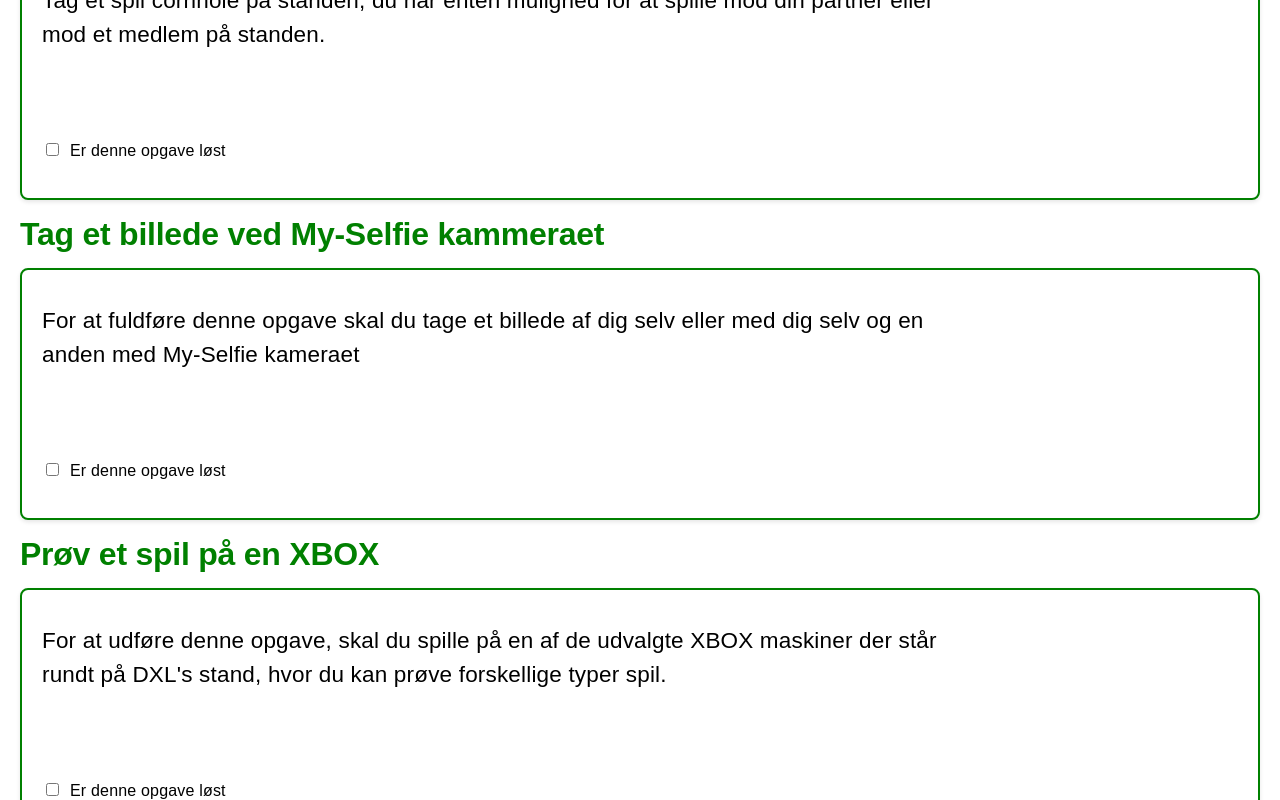
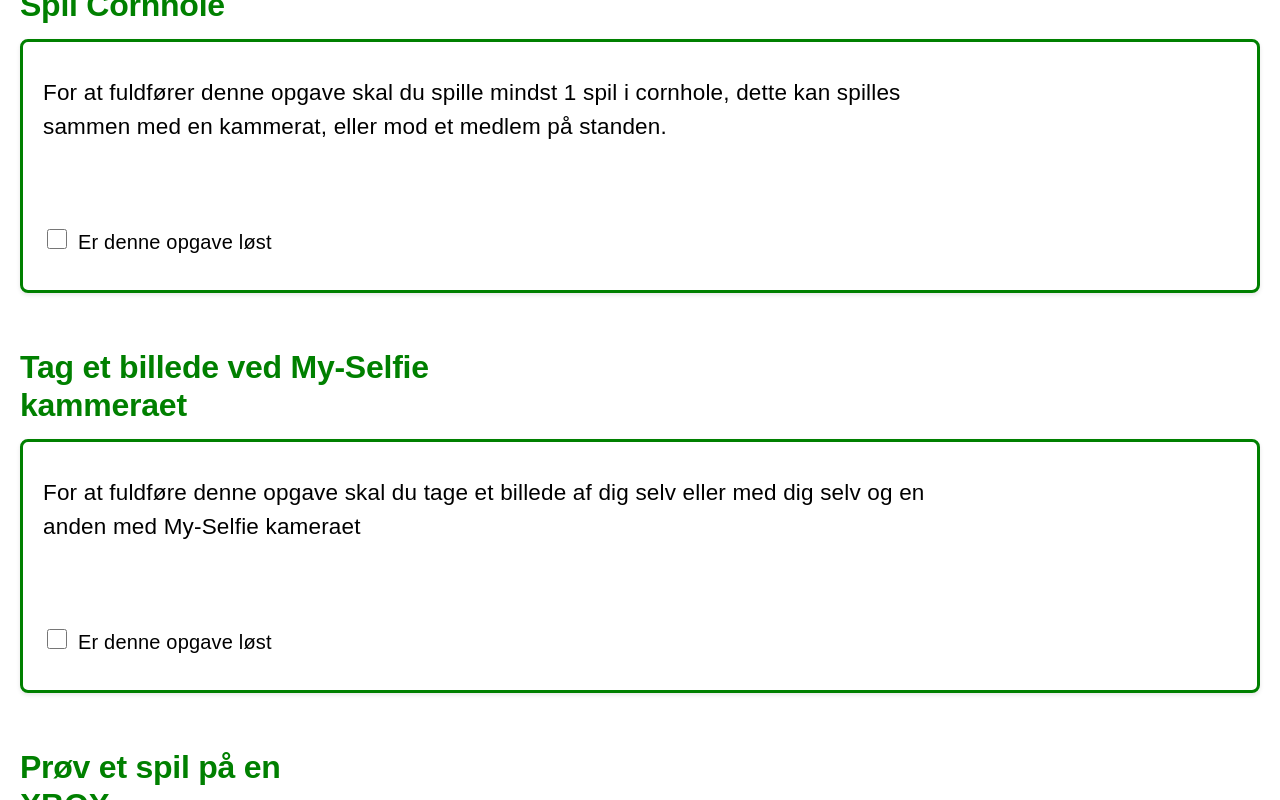
Before and after one commit to lk22/dxl-competition-questionaire, a React (Vite) app: page / in a window 1280 px wide. Both pictures are taken after a click on the button "Ja, lad os komme igang!". Shown: the part 761-1561 px from the top of the page. Built offline with nearby package versions, Linux system fonts and the light colour scheme.

Commit message:
adding better styling for quiz challenges

```diff
--- a/src/App.css
+++ b/src/App.css
@@ -265,11 +265,28 @@ header {
 
 #challenges {
   .challenge-item {
+    margin-top: 40px;
+
+    &.daily-question-challenge {
+      form {
+        input[type='radio'] {
+          height: 20px;
+          width: 20px;
+          accent-color: green;
+        }
+      }
+    }
+
     .item-header {
       display: flex;
       align-items: center;
       justify-content: space-between;
       margin-bottom: 12px;
+      width: 100%;
+
+      p {
+        text-align: right;
+      }
 
       h3 {
         font-size: 32px;
@@ -280,27 +297,33 @@ header {
       box-shadow: 0 2px 4px rgba(0, 0, 0, 0.1);
       border-radius: 8px;
       color: #000000;
-      border: 2px solid green;
+      border: 3px solid green;
       padding-block: 24px;
       display: flex;
       flex-direction: column;
       justify-content: space-between;
       gap: 15px;
+      transition: ease-in-out 0.1s;
 
       &.approval-challenge {
         min-height: 200px;
       }
       &.challenge-completed {
-        background-color: #d4edda;
+        background-color: green;
         border: 1px solid #c3e6cb;
+        color: #ffffff;
       }
 
       form {
         .check-input{
           margin-bottom: 10px;
+          input[type="checkbox"] {
+            height: 20px;
+            width: 20px;
+          }
           label {
             margin-left: 8px;
-            font-size: 16px;
+            font-size: 20px;
           }
         }
       }
@@ -314,6 +337,9 @@ header {
     font-size: 32px;
     margin-bottom: 12px;
   }
+  form {
+    margin-top: 20px;
+  }
   input {
     width: 100%;
     padding: 12px;
--- a/src/App.tsx
+++ b/src/App.tsx
@@ -111,7 +111,7 @@ function App() {
               </p>
               <p><strong>Fredag: 19:00</strong></p>
               <p><strong>Lørdag: 19:00</strong></p>
-              <p><strong>Søndag: 18:00</strong></p>
+              <p><strong>Søndag: 17:00</strong></p>
             </div>
           </section>
           <section className="prices-grid">
--- a/src/Pages/Quiz.tsx
+++ b/src/Pages/Quiz.tsx
@@ -25,6 +25,8 @@ export default function Quiz() {
   const [challengeThreeCompleted, setChallengeThreeCompleted] = useState<ChallengeThreeCompleted>({ challengeThreeCompleted: false });
   const [dailyQuestionAnswered, setDailyQuestionAnswered] = useState<DailyQuestionAnswered>({ dailyQuestionAnswered: false });
   const [formattedDate, setFormattedDate] = useState<string>('');
+
+  console.log(challengeOneCompleted, challengeTwoCompleted, challengeThreeCompleted, dailyQuestionAnswered, dailyQuestionAnswer);
 
   const navigate = useNavigate();
 
@@ -84,6 +86,16 @@ export default function Quiz() {
   const handleChallengeThreeSubmit = (e: React.FormEvent<HTMLFormElement>) => {
     e.preventDefault();
     setChallengeThreeCompleted({ challengeThreeCompleted: true });
+  }
+
+  const handleCompletedMessage = (challenge: string) => {
+    if(challenge === 'challengeOne') {
+      return challengeOneCompleted.challengeOneCompleted ? 'Denne opgave er markeret som løst' : '';
+    } else if (challenge === 'challengeTwo') {
+      return challengeTwoCompleted.challengeTwoCompleted ? 'Denne opgave er markeret som løst' : '';
+    } else if (challenge === 'challengeThree') {
+      return challengeThreeCompleted.challengeThreeCompleted ? 'Denne opgave er markeret som løst' : '';
+    }
   }
 
   const handleParticipationSubmit = (e: React.FormEvent<HTMLFormElement>) => {
@@ -180,9 +192,12 @@ export default function Quiz() {
         <p className="date" style={{fontSize: '1.5rem', fontWeight: "bold"}}>{formattedDate}</p>
       </section>
       <section id="challenges">
-        <div className="challenge-item">
+        <div className="challenge-item daily-question-challenge">
           <div className="item-header">
             <h3>Dagens spørgsmål</h3>
+            <p>
+              {handleCompletedMessage('dailyQuestion')}
+            </p>
           </div>
           <div className="item-body">
             <p>Hvor mange medlemmer er der cirka i Danish Xbox League's facebook gruppe?</p>
@@ -213,10 +228,13 @@ export default function Quiz() {
         </div>
         <div className="challenge-item">
           <div className="item-header">
-            <h3>Spil Cornhold</h3>
+            <h3>Spil Cornhole</h3>
+            <p>
+              {handleCompletedMessage('challengeOne')}
+            </p>
           </div>
-          <div className="item-body approval-challenge">
-            <p>Tag et spil cornhole på standen, du har enten mulighed for at spille mod din partner eller mod et medlem på standen.</p>
+          <div className={`item-body approval-challenge ${challengeOneCompleted.challengeOneCompleted ? 'challenge-completed' : ''}`}>
+            <p>For at fuldfører denne opgave skal du spille mindst 1 spil i cornhole, dette kan spilles sammen med en kammerat, eller mod et medlem på standen.</p>
             <form action="" onSubmit={handleChallengeOneSubmit}>
               <div className="check-input">
                 <input type="checkbox" name="challengeOne" id="challengeOne" onChange={(e) => {
@@ -230,8 +248,11 @@ export default function Quiz() {
         <div className="challenge-item">
           <div className="item-header">
             <h3>Tag et billede ved My-Selfie kammeraet</h3>
+            <p>
+              {handleCompletedMessage('challengeTwo')}
+            </p>
           </div>
-          <div className="item-body approval-challenge">
+          <div className={`item-body approval-challenge ${challengeTwoCompleted.challengeTwoCompleted ? 'challenge-completed' : ''}`}>
             <p>For at fuldføre denne opgave skal du tage et billede af dig selv eller med dig selv og en anden med My-Selfie kameraet</p>
             <form action="" onSubmit={handleChallengeTwoSubmit}>
               <div className="check-input">
@@ -246,8 +267,11 @@ export default function Quiz() {
         <div className="challenge-item">
           <div className="item-header">
             <h3>Prøv et spil på en XBOX</h3>
+            <p>
+              {handleCompletedMessage('challengeThree')}
+            </p>
           </div>
-          <div className="item-body approval-challenge">
+          <div className={`item-body approval-challenge ${challengeThreeCompleted.challengeThreeCompleted ? 'challenge-completed' : ''}`}>
             <p>For at udføre denne opgave, skal du spille på en af de udvalgte XBOX maskiner der står rundt på DXL's stand, hvor du kan prøve forskellige typer spil.</p>
             <form action="" onSubmit={handleChallengeThreeSubmit}>
               <div className="check-input">
@@ -263,9 +287,10 @@ export default function Quiz() {
       <section id="participation">
         <h3>Kontakt oplysninger</h3>
         <p>Vi skal bruge nogle kontaktoplysninger for at kunne kontakte dig hvis du vinder dagens præmie.</p>
+        <p>For at kunne kontakte dig skal vi som minimum bruge en email adresse eller telefonnummer</p>
         <form onSubmit={handleParticipationSubmit}>
           <div className="input-group">
-            <label htmlFor="name">Fulde navn</label>
+            <label htmlFor="name">Fulde navn *</label>
             <input type="text" name="name" id="name" value={name} onChange={(e) => setName(e.currentTarget.value)} required />
           </div>
           <div className="input-group">
--- a/src/index.css
+++ b/src/index.css
@@ -12,7 +12,7 @@
     rgba(0, 0, 0, 0.1) 0 10px 15px -3px, rgba(0, 0, 0, 0.05) 0 4px 6px -2px;
 
   --sans: 'Plus Jakarta Sans', sans-serif;
-  --heading: Poppins,sans-serif;
+  --heading: "Poppins",sans-serif;
   --mono: ui-monospace, Consolas, monospace;
 
   font: 18px/145% var(--sans);
@@ -69,6 +69,10 @@
 body {
   margin: 0;
   color: var(--text-h);
+}
+
+h1,h2,h3 {
+  font-family: var(--heading);
 }
 
 h1,
```
